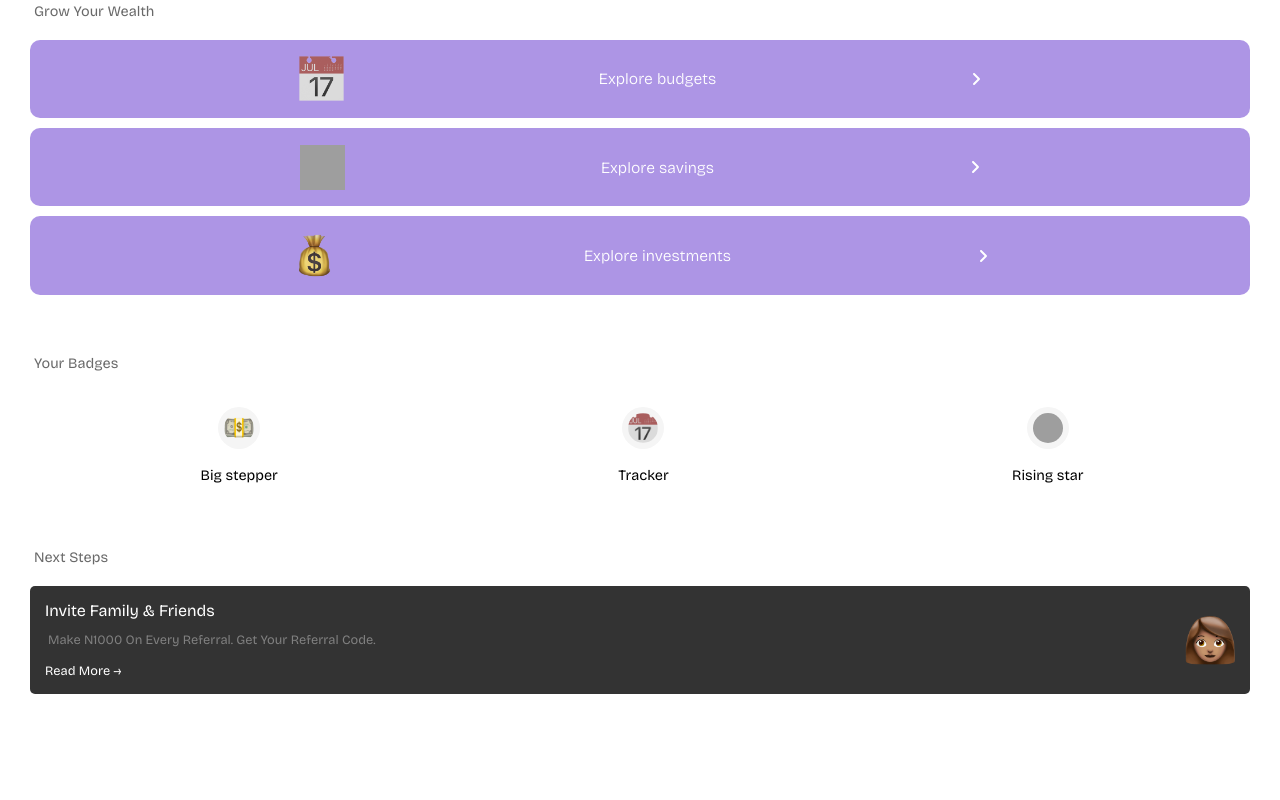
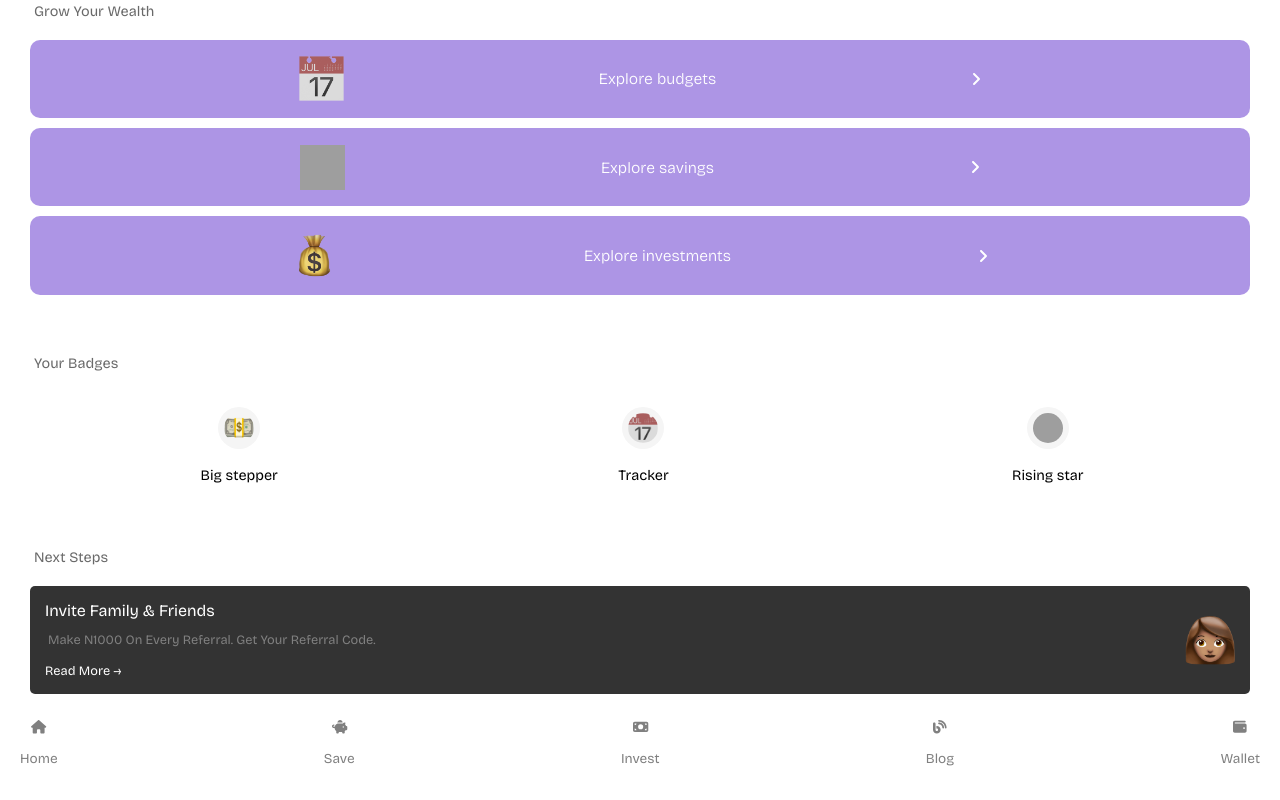
Before and after one commit to kerenIy/budie-app, a React (Vite) app: page /account in a window 1280 px wide. Shown: the part 588-1388 px from the top of the page. Before the commit the page ends 1307 px from the top, so only its background shows below. Built offline with nearby package versions, Linux system fonts and the light colour scheme; grey boxes are pictures that could not be loaded.

Commit message:
Bottom navigation bar

```diff
--- /dev/null
+++ b/src/components/account/BottomBar.jsx
@@ -0,0 +1,28 @@
+import React from "react";
+import Buttons from "./Buttons";
+
+import {
+  faHome,
+  faPiggyBank,
+  faMoneyBill,
+  faBlog,
+  faWallet,
+} from "@fortawesome/free-solid-svg-icons";
+
+export default function BottomBar() {
+  return (
+    <>
+      <div className="bottom-nav-bar">
+        <Buttons icon={faHome} text="Home" />
+
+        <Buttons icon={faPiggyBank} text="Save" />
+
+        <Buttons icon={faMoneyBill} text="Invest" />
+
+        <Buttons icon={faBlog} text="Blog" />
+
+        <Buttons icon={faWallet} text="Wallet" />
+      </div>
+    </>
+  );
+}
--- /dev/null
+++ b/src/components/account/Buttons.jsx
@@ -0,0 +1,13 @@
+import { FontAwesomeIcon } from "@fortawesome/react-fontawesome";
+import React from "react";
+
+export default function Buttons(props) {
+  return (
+    <>
+      <div className="bottom-buttons">
+        <FontAwesomeIcon icon={props.icon} />
+        <p>{props.text}</p>
+      </div>
+    </>
+  );
+}
--- a/src/index.css
+++ b/src/index.css
@@ -493,6 +493,19 @@ body {
   font-size: 1.1rem;
 }
 
+.bottom-nav-bar {
+  display: flex;
+  justify-content: space-between;
+  align-items: center;
+  position: sticky;
+}
+
+.bottom-buttons {
+  color: gray;
+  font-size: 0.85rem;
+  text-align: center;
+}
+
 @media screen and (min-width: 576px) {
   .navigation-bar {
     display: flex;
--- a/src/main.jsx
+++ b/src/main.jsx
@@ -11,6 +11,8 @@ import Privacy from "./routes/Privacy";
 
 */
 import "./index.css";
+import BottomNavigation from "reactjs-bottom-navigation";
+import "reactjs-bottom-navigation/dist/index.css";
 
 const router = createBrowserRouter([
   {
--- a/src/routes/Account.jsx
+++ b/src/routes/Account.jsx
@@ -1,6 +1,7 @@
 import React from "react";
 import SideBar from "../components/account/SideBar";
 import MainContent from "../components/account/MainContent";
+import BottomBar from "../components/account/BottomBar";
 
 export default function Account() {
   return (
@@ -8,6 +9,7 @@ export default function Account() {
       <div className="account-page">
         <SideBar />
         <MainContent />
+        <BottomBar />
       </div>
     </>
   );
```
